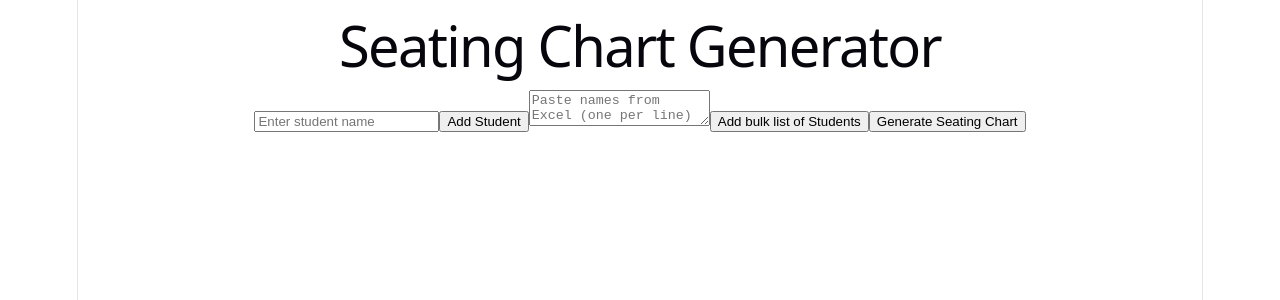
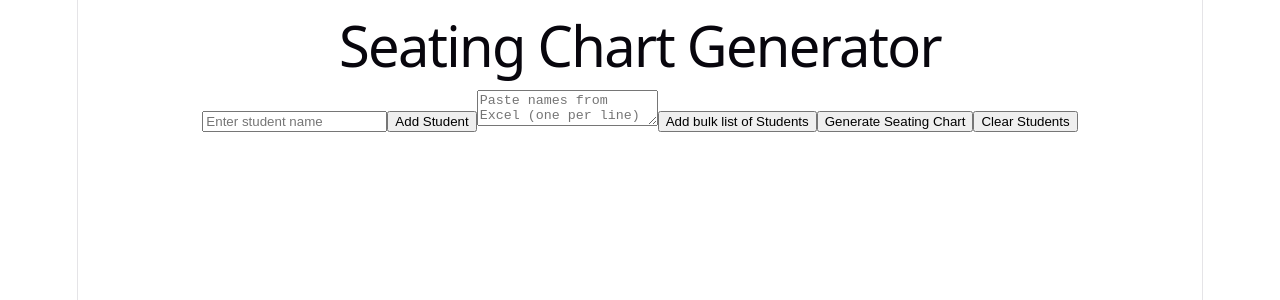
Before and after one commit to Debuto/seating-chart, a React (Vite) app: page / in a window 1280 px wide. Shown: the top 300 px of the page. Built offline with nearby package versions, Linux system fonts and the light colour scheme.

Commit message:
Adding clear button for students :p

```diff
--- a/src/App.jsx
+++ b/src/App.jsx
@@ -72,6 +72,10 @@ function App() {
         </div>
       ))}
 
+      <button onClick={() => setStudents([])}>
+              Clear Students
+      </button>
+
       <div className="seat-grid">
       {seats.map((student, index) => (
         <div className="seat-card" key={index}>
@@ -79,6 +83,9 @@ function App() {
         </div>
       ))}
     </div>
+
+
+
     </div>
   );
 }
```
